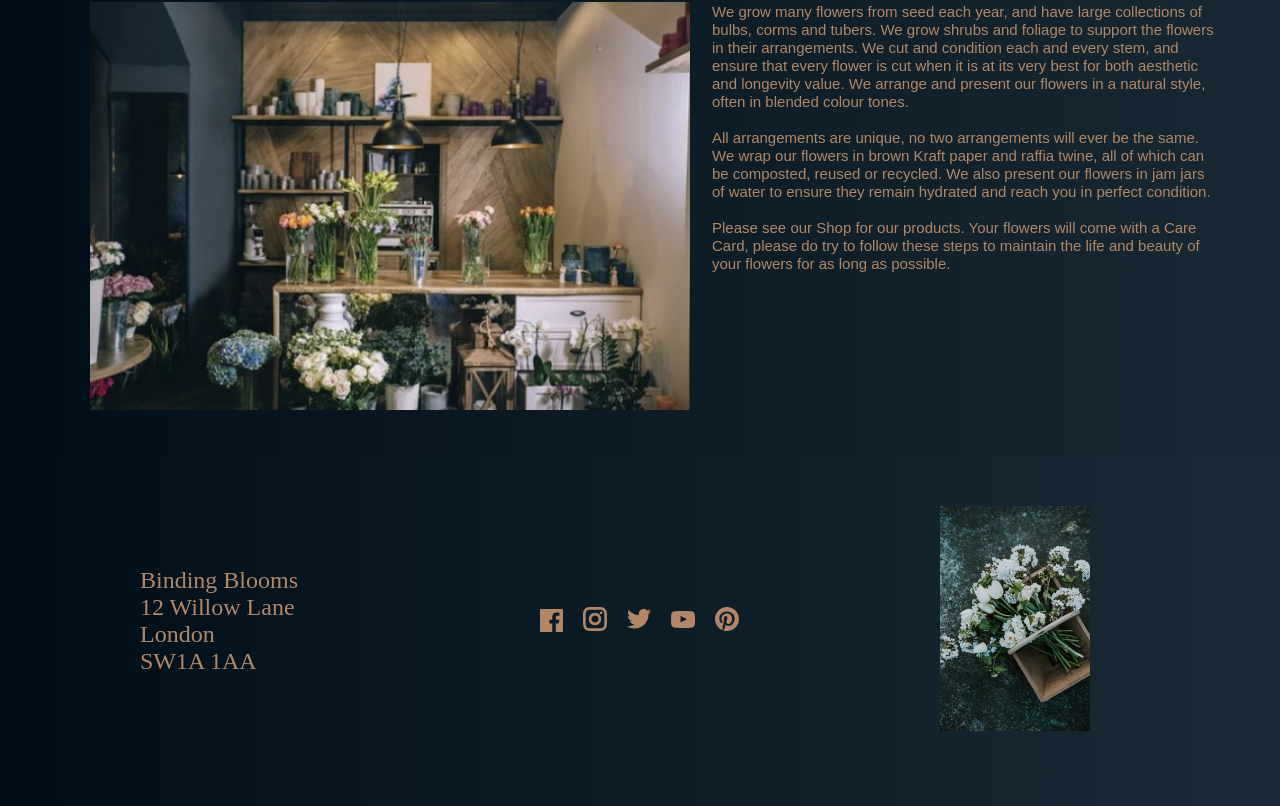
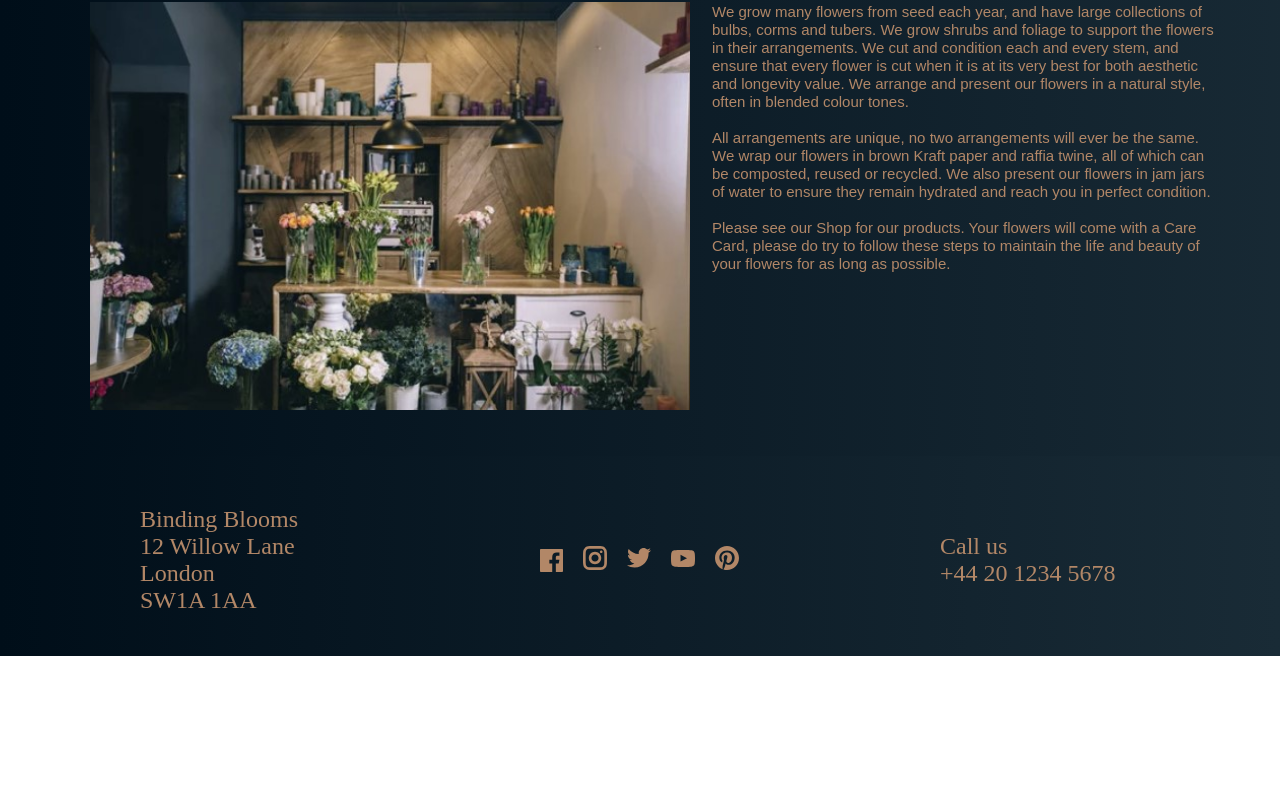
Before and after one commit to JennyWeij/BindingBlooms, a React (Vite) app: page / in a window 1280 px wide. Shown: the part 6086-6892 px from the top of the page. After the commit the page ends 6742 px from the top, so only its background shows below. Built offline with nearby package versions, Linux system fonts and the light colour scheme.

Commit message:
snyggat till footern

```diff
--- a/src/components/Footer.tsx
+++ b/src/components/Footer.tsx
@@ -11,7 +11,7 @@ function Footer() {
   return (
     <Box
       bg="linear-gradient(to right, #000E19, #192B36)"
-      h="300px"
+      h="150px"
       bottom="0"
       pt="50px"
       width="100vw"
@@ -49,11 +49,11 @@ function Footer() {
           </Box>
         </Box>
         <Box gridColumn="3" alignItems="self-end">
-          <img
-            src="/images/blommor.jpg"
-            alt="Flowers in wooden basket"
-            style={{ width: "150px", height: "100%", objectFit: "contain" }}
-          />
+          <Text color="#B28767" fontSize="24px">
+            Call us
+            <br />
+            +44 20 1234 5678
+          </Text>
         </Box>
       </Grid>
     </Box>
```
